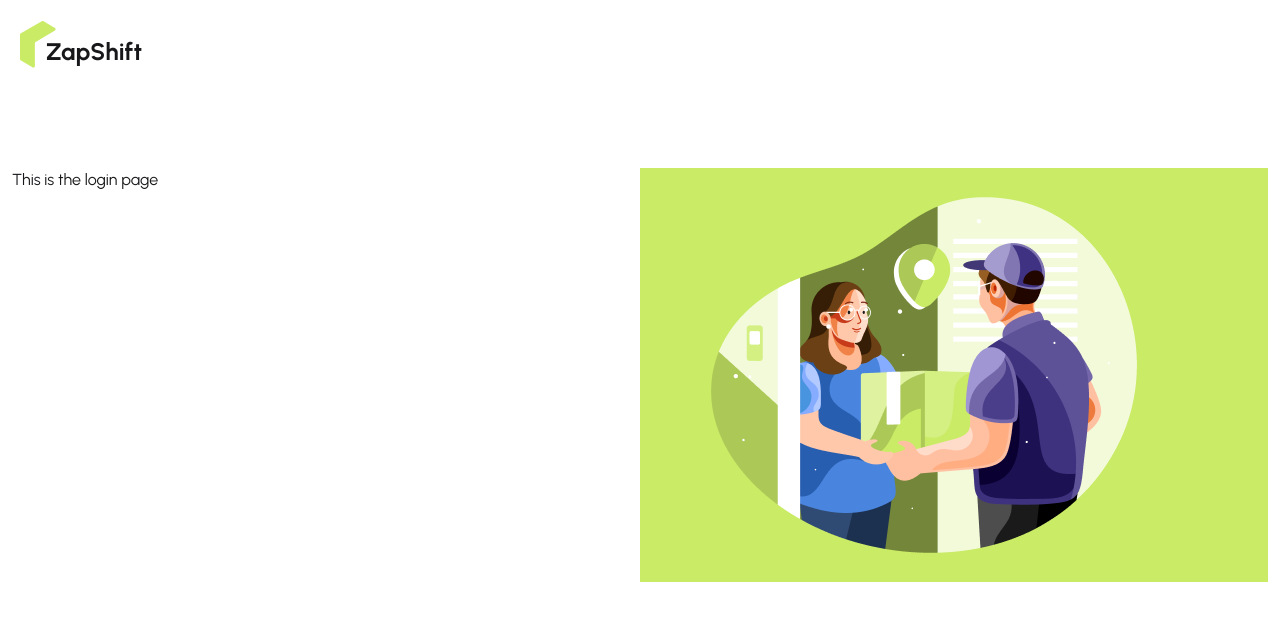
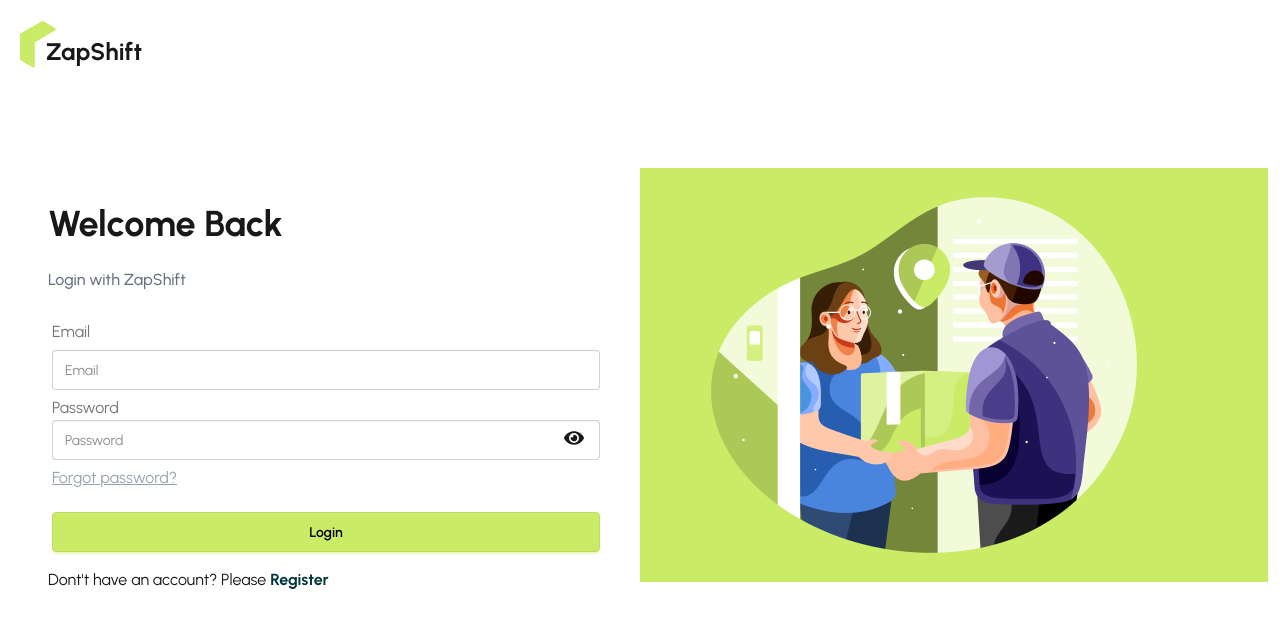
Before and after one commit to fahim-shareear/zap-shift-main, a React app in the folder zap-shift-ui/: page /login in a window 1280 px wide. Shown: the top 628 px of the page. Built offline with nearby package versions, Linux system fonts and the light colour scheme; no server answers; the HTML template or start-up script is replaced by a standard one.

Commit message:
adding and designing the log in form

```diff
--- a/zap-shift-ui/src/pages/Auth/login/Login.jsx
+++ b/zap-shift-ui/src/pages/Auth/login/Login.jsx
@@ -1,9 +1,68 @@
-import React from 'react';
+import React, { useState } from 'react';
+import { useForm } from 'react-hook-form';
+import { FaEye, FaEyeSlash } from 'react-icons/fa';
+import { Link } from 'react-router';
+import useAuth from '../../../hooks/useAuth';
 
 const Login = () => {
+    const [eye, setEye] = useState(false);
+    const { signInUser } = useAuth();
+    const { handleSubmit,
+        register,
+        formState: { errors } } = useForm();
+
+    const handleEye = e => {
+        e.preventDefault();
+        setEye(!eye);
+    };
+
+    const handleLogin = () => {
+        signInUser()
+            .then(result => {
+                console.log(result.user);
+            })
+            .catch(error => {
+                console.log(error);
+            })
+    };
+
+
     return (
-        <div>
-            <h2>This is the login page</h2>
+        <div className="max-w-4xl p-6">
+            <div>
+                <h1 className="font-bold text-4xl p-3">Welcome Back</h1>
+                <p className="text-gray-500 font-medium p-3">Login with ZapShift</p>
+            </div>
+            <form onSubmit={handleSubmit(handleLogin)}>
+                <fieldset className="fieldset p-4">
+                    {/* Email field */}
+                    <label className="label text-[16px]">Email</label>
+                    <input type="email" className="input w-full" placeholder="Email" {...register("email", { required: true })} />
+                    {errors.email?.type === "required" && <p className="text-red-500 font-bold text-medium">Email field is required</p>}
+                    {/* Passowrd field */}
+                    <div className="relative">
+                        <label className="label text-[16px]">Password</label>
+                        <input type={eye ? "text" : "password"} className="input w-full" placeholder="Password" {...register("password", {
+                            required: true,
+                            minLength: 6,
+                            pattern: /^(?=.*[a-z])(?=.*[A-Z])(?=.*[^a-zA-Z0-9]).{8,}$/
+                        })} />
+                        <button className="absolute top-8 right-4 font-bold text-xl" onClick={handleEye}>
+                            {eye ? <FaEyeSlash></FaEyeSlash> : <FaEye></FaEye>}
+                        </button>
+                        {errors.password?.type === 'required' && <p className="text-red-500">Password field is required</p>}
+                        {errors.password?.type === 'minLength' && <p>Password must be minimum 6 character long</p>}
+                        {errors.pattern?.type === 'pattern' && <p>Password must contain one uppercase one lowercase and one special character</p>}
+                    </div>
+                    {/* Forgot Password  */}
+                    <div><a className="link link-hover underline text-[16px] text-gray-400">Forgot password?</a></div>
+                    {/* Submit button */}
+                    <button className="btn btn-secondary text-black mt-4">Login</button>
+                </fieldset>
+            </form>
+            <div className="pl-3">
+                <h4>Dont't have an account? Please <Link to="/register"><span className="font-bold text-primary">Register</span></Link></h4>
+            </div>
         </div>
     );
 };
```
